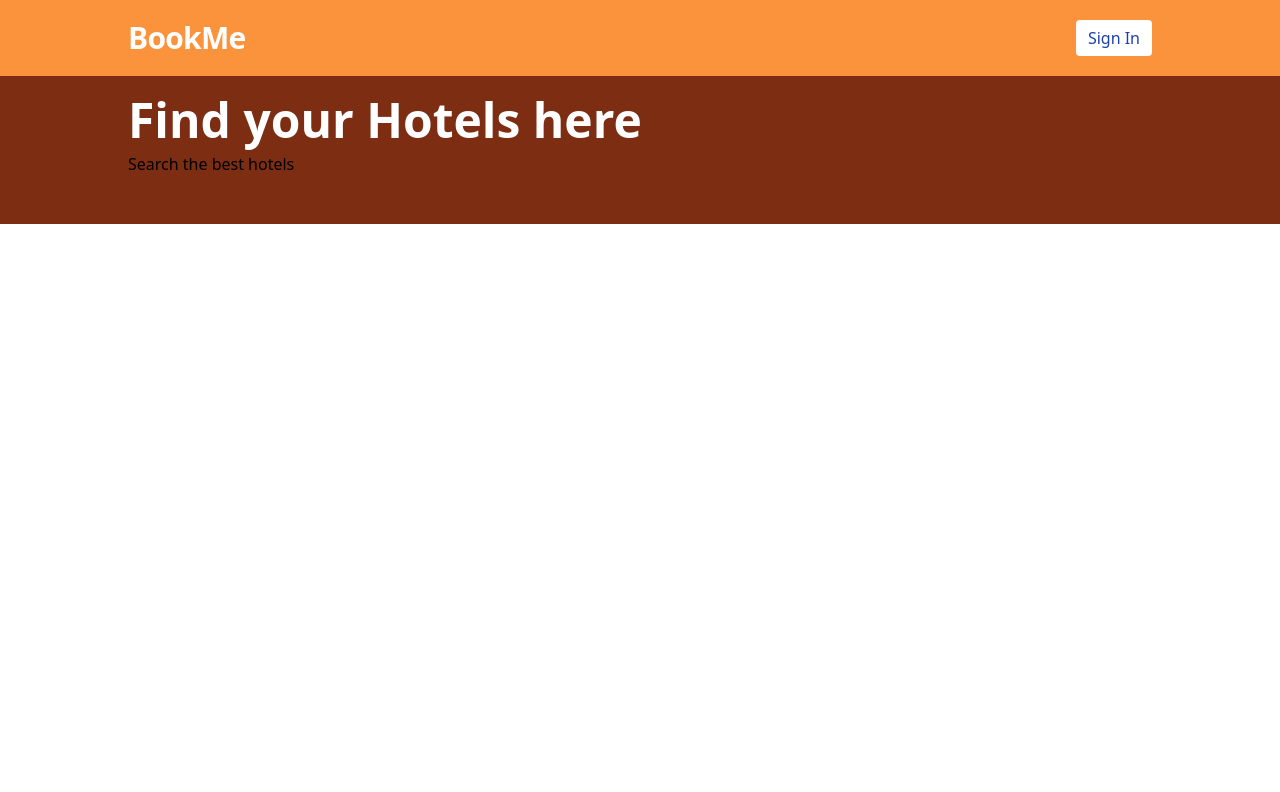
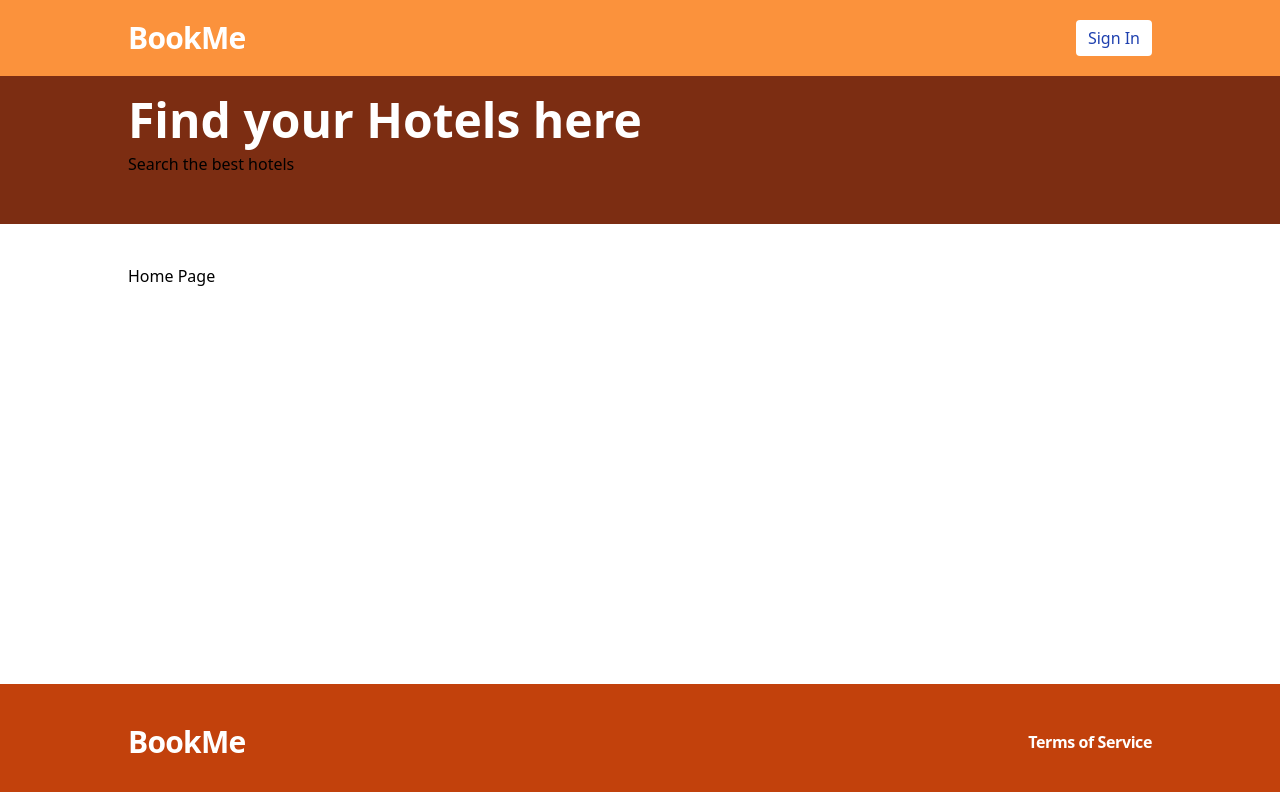
Before and after one commit to jquizo/T3A2-MERN-Booking-App, a React (Vite) app in the folder frontend/: page / in a window 1280 px wide. Shown: the top 792 px of the page. Built offline with nearby package versions, Linux system fonts and the light colour scheme.

Commit message:
added children props to layout

```diff
--- a/frontend/src/App.jsx
+++ b/frontend/src/App.jsx
@@ -11,8 +11,22 @@
   return (
     <Router>
       <Routes>
-        <Route path="/" element={<Layout></Layout>} />
-        <Route path="/search" element={<>Search Page</>} />
+        <Route
+          path="/"
+          element={
+          <Layout>
+            <p>Home Page</p>
+          </Layout>
+          }
+        />
+        <Route
+           path="/search"
+           element={
+            <Layout>
+            <p>Search</p>
+          </Layout>
+          }
+          />
         <Route path="*" element={<Navigate to="/"/>} />
       </Routes>
     </Router>
--- a/frontend/src/layouts/Layout.jsx
+++ b/frontend/src/layouts/Layout.jsx
@@ -1,11 +1,15 @@
 import Header from '../components/Header';
 import Hero from '../components/Hero';
+import Footer from '../components/Footer';
 
-const Layout = () => {
+
+const Layout = ({children}) => {
     return (
         <div className="flex flex-col min-h-screen">
             <Header />
             <Hero />
+            <div className="container mx-auto py-10 flex-1">{children}</div>
+            <Footer />
         </div>
     )
 }
```
